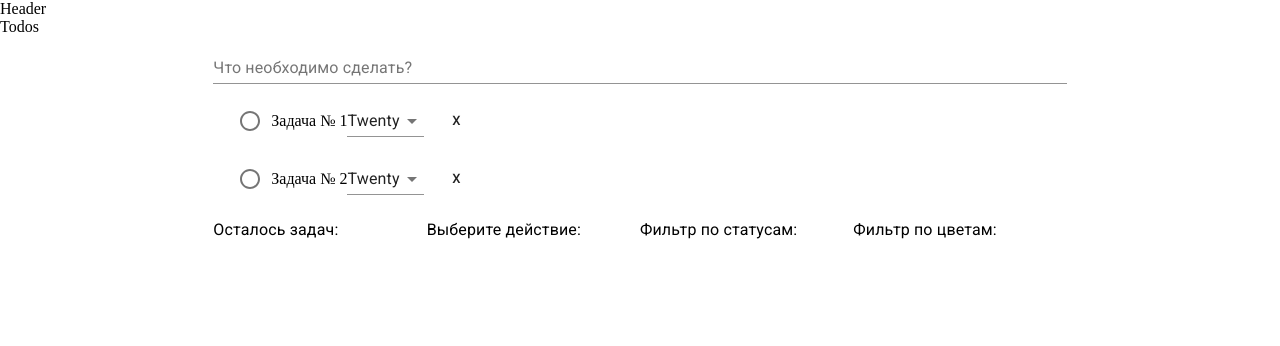
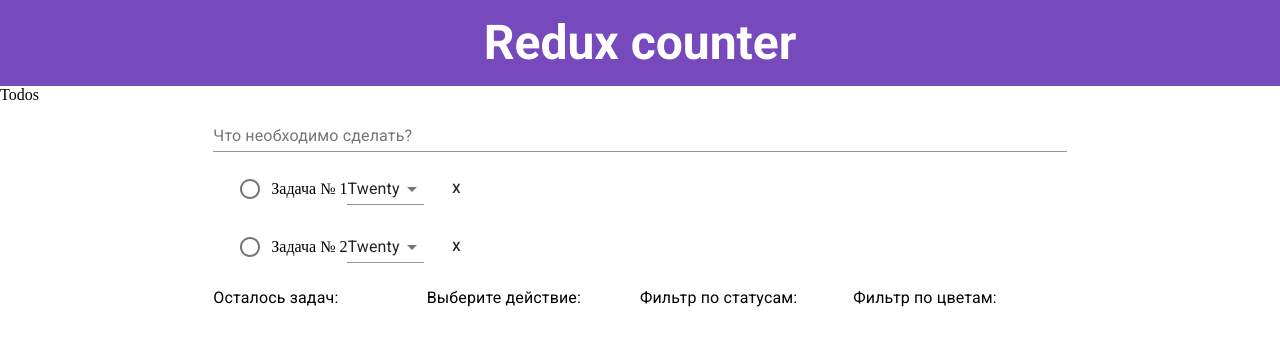
Before and after one commit to pilotvitalik/study_react_redux_todo, a React (Create React App) app: page / in a window 1280 px wide. Shown: the top 346 px of the page. Built offline with nearby package versions, Linux system fonts and the light colour scheme.

Commit message:
Header moving to separate component.

```diff
--- a/src/App.js
+++ b/src/App.js
@@ -6,6 +6,8 @@
 import Select from '@material-ui/core/Select';
 import Button from '@material-ui/core/Button';
 import Typography from '@material-ui/core/Typography';
+
+import Header from './Components/Header/Header';
 
 import style from './app.module.css';
 
@@ -19,11 +21,7 @@
   return (
     <div className={style.App}>
       <Grid container>
-        <Grid
-          item
-          xs={12}>
-          Header
-        </Grid>
+        <Header/>
         <Grid
           item
           xs={12}>
--- /dev/null
+++ b/src/Components/Header/Header.js
@@ -0,0 +1,32 @@
+import Grid from '@material-ui/core/Grid';
+import Typography from '@material-ui/core/Typography';
+import { makeStyles } from '@material-ui/core/styles';
+
+const useStyles = makeStyles((theme) => ({
+  root: {
+    background: '#764abc',
+    color: '#fff',
+    padding: '15px 0',
+  },
+  text:{
+    fontWeight: '600',
+  }
+}))
+
+function Header(){
+  const classes = useStyles();
+  return(
+    <Grid
+      container
+      item
+      xs={12}
+      justify={'center'}
+      className={classes.root}>
+      <Typography variant={'h3'} className={classes.text}>
+        Redux counter
+      </Typography>
+    </Grid>
+  );
+}
+
+export default Header;
```
